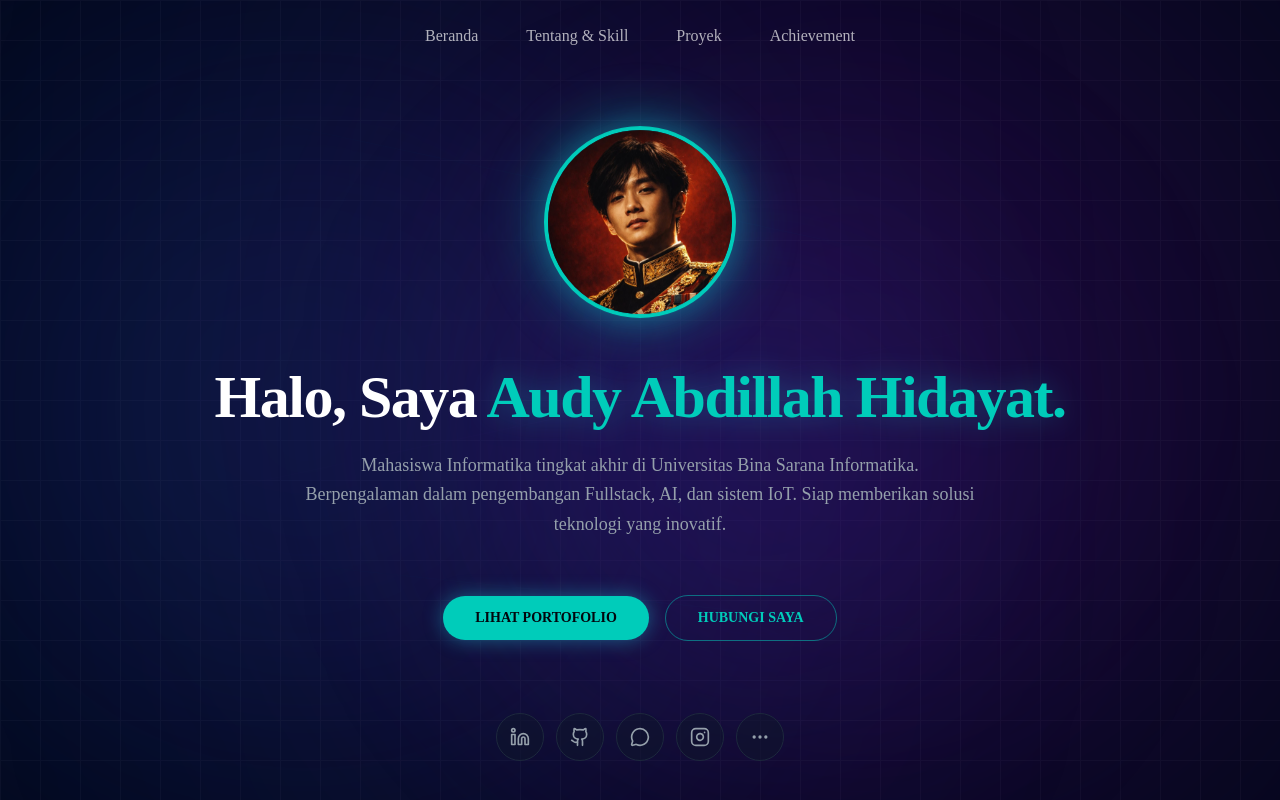
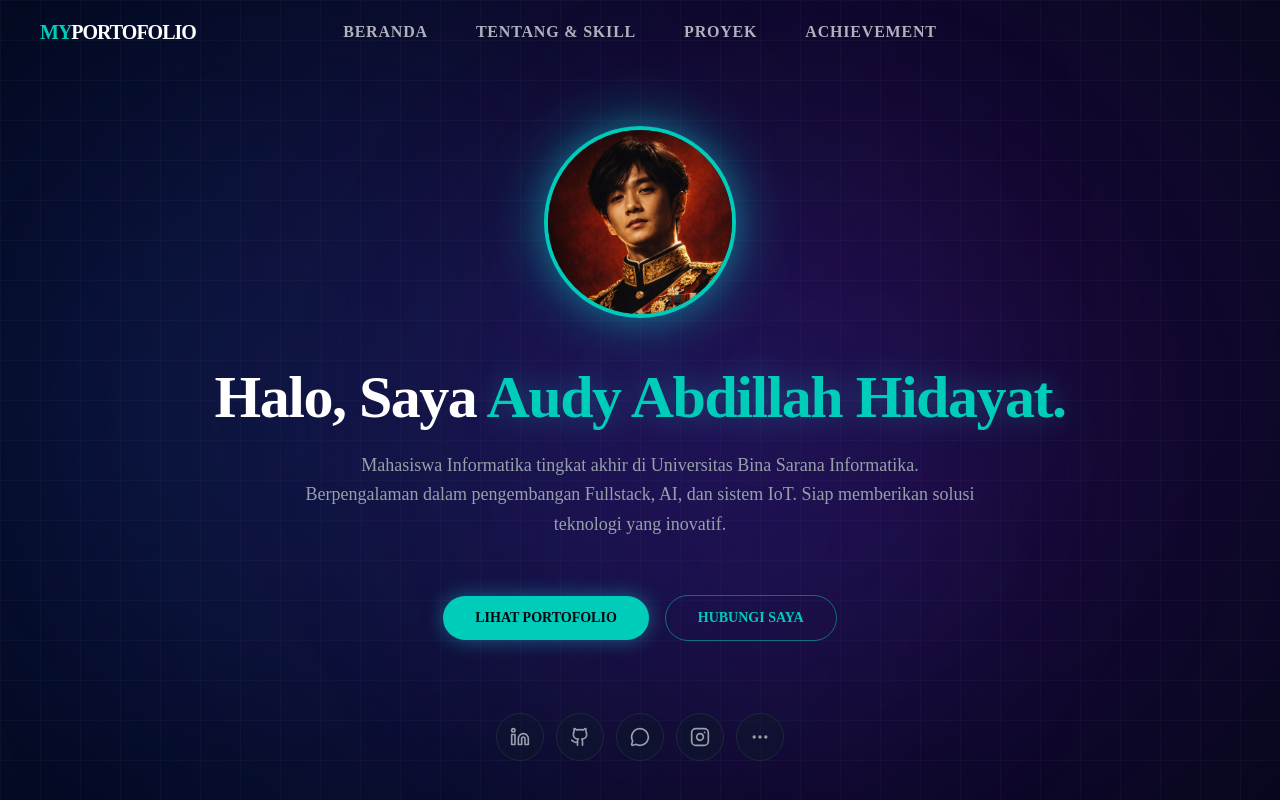
Before and after one commit to Audyhidayat31/portofolio-audyhdyt, a Next.js app: page / in a window 1280 px wide. Shown: the top 800 px of the page. Built offline with nearby package versions, Linux system fonts and the light colour scheme.

Commit message:
feat: implement responsive navbar and footer components

```diff
--- a/components/footer.tsx
+++ b/components/footer.tsx
@@ -8,7 +8,7 @@ export function Footer() {
           {/* Brand */}
           <div className="col-span-2 space-y-6">
             <h2 className="text-2xl font-bold tracking-tighter">
-              AUDY<span className="text-primary">HDYT</span>
+              MY<span className="text-primary">PORTOFOLIO</span>
             </h2>
             <p className="text-muted-foreground font-medium leading-relaxed max-w-sm text-sm">
               Membangun masa depan digital dengan kode dan kreativitas. Berfokus pada Fullstack, AI, dan IoT.
--- a/components/navbar.tsx
+++ b/components/navbar.tsx
@@ -2,12 +2,9 @@
 
 import Link from 'next/link'
 import { useState, useEffect } from 'react'
-import { Menu, X } from 'lucide-react'
-import { Sheet, SheetContent, SheetTrigger, SheetTitle } from '@/components/ui/sheet'
 
 export function Navbar() {
   const [isScrolled, setIsScrolled] = useState(false)
-  const [isOpen, setIsOpen] = useState(false)
 
   useEffect(() => {
     const handleScroll = () => {
@@ -26,59 +23,29 @@ export function Navbar() {
 
   return (
     <nav
-      className={`fixed top-0 left-0 right-0 z-50 transition-all duration-300 ${
-        isScrolled ? 'bg-background/80 backdrop-blur-md border-b border-border/50 py-4' : 'bg-transparent py-6'
-      }`}
+      className={`fixed top-0 left-0 right-0 z-50 transition-all duration-300 ${isScrolled ? 'bg-background/80 backdrop-blur-md border-b border-border/50 py-3' : 'bg-transparent py-5'
+        }`}
     >
-      <div className="container mx-auto px-6">
-        <div className="flex justify-between md:justify-center items-center">
-          {/* Logo or Brand (Mobile only or for layout balance) */}
-          <Link href="#" className="md:hidden font-bold text-xl text-primary tracking-tighter">
-            AUDY<span className="text-white">HDYT</span>
+      <div className="container mx-auto px-4 md:px-6">
+        <div className="flex flex-col md:flex-row justify-center items-center gap-4">
+          {/* Brand - Hidden or adjusted on mobile to give space to links */}
+          <Link href="#" className="hidden lg:block absolute left-10 font-bold text-xl text-primary tracking-tighter">
+            MY<span className="text-white">PORTOFOLIO</span>
           </Link>
 
-          {/* Desktop Menu */}
-          <ul className="hidden md:flex space-x-8 md:space-x-12">
+          {/* Navigation Links */}
+          <ul className="flex items-center gap-4 sm:gap-6 md:gap-12">
             {navLinks.map((link) => (
               <li key={link.name}>
                 <Link
                   href={link.href}
-                  className="text-sm md:text-base font-medium text-foreground/70 hover:text-primary transition-colors duration-200"
+                  className="text-[11px] sm:text-xs md:text-base font-bold uppercase tracking-wider text-foreground/70 hover:text-primary transition-all duration-200 hover:scale-105 inline-block whitespace-nowrap"
                 >
                   {link.name}
                 </Link>
               </li>
             ))}
           </ul>
-
-          {/* Mobile Menu Trigger */}
-          <div className="md:hidden">
-            <Sheet open={isOpen} onOpenChange={setIsOpen}>
-              <SheetTrigger asChild>
-                <button className="p-2 text-foreground/70 hover:text-primary transition-colors">
-                  <Menu className="w-6 h-6" />
-                </button>
-              </SheetTrigger>
-              <SheetContent side="right" className="bg-background/95 backdrop-blur-lg border-border/50 w-[300px]">
-                <SheetTitle className="text-left mb-8 text-primary font-bold">Menu Navigasi</SheetTitle>
-                <nav className="flex flex-col space-y-6 mt-10">
-                  {navLinks.map((link) => (
-                    <Link
-                      key={link.name}
-                      href={link.href}
-                      onClick={() => setIsOpen(false)}
-                      className="text-lg font-medium text-foreground/80 hover:text-primary transition-colors border-b border-border/20 pb-2"
-                    >
-                      {link.name}
-                    </Link>
-                  ))}
-                </nav>
-                <div className="absolute bottom-10 left-6">
-                   <p className="text-xs text-muted-foreground uppercase tracking-widest font-bold">Audy Abdillah Hidayat</p>
-                </div>
-              </SheetContent>
-            </Sheet>
-          </div>
         </div>
       </div>
     </nav>
```
